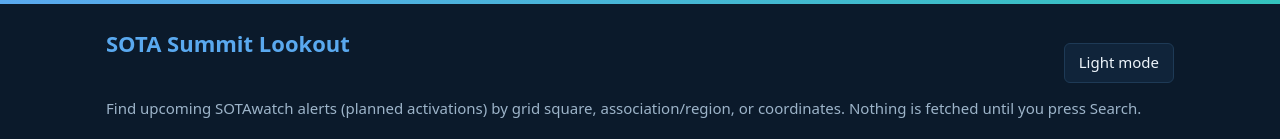
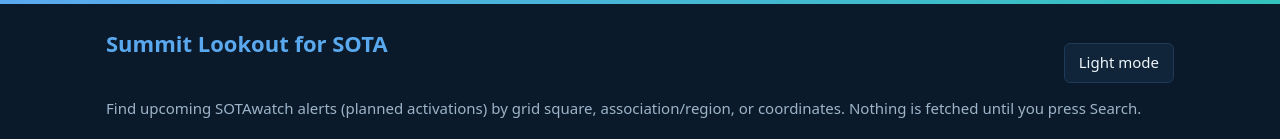
Before and after one commit to marracci/sota-near-me, a plain HTML site: page docs/index.html in a window 1280 px wide. Shown: the top 139 px of the page. Drawn offline with Linux system fonts and the light colour scheme.

Commit message:
site updates v2

```diff
--- a/docs/index.html
+++ b/docs/index.html
@@ -1,18 +1,20 @@
 <!DOCTYPE html>
 <html lang="en" data-theme="dark">
 <head>
+
 <meta charset="utf-8">
 <meta name="viewport" content="width=device-width, initial-scale=1">
 <!-- Security: only this site's own scripts/styles run; network access is limited to the SOTA APIs and OpenTopoMap tiles. -->
 <meta http-equiv="Content-Security-Policy" content="default-src 'none'; script-src 'self'; style-src 'self'; img-src 'self' data: https://a.tile.opentopomap.org https://b.tile.opentopomap.org https://c.tile.opentopomap.org; connect-src https://api-db2.sota.org.uk https://api2.sota.org.uk https://api.sotl.as; base-uri 'none'; form-action 'none'; object-src 'none'">
 <meta name="referrer" content="strict-origin-when-cross-origin">
-<title>SOTA Summit Alert</title>
+<title>Summit Lookout for SOTA</title>
 <link rel="stylesheet" href="css/styles.css">
+<link rel="icon" type="image/x-icon" href="/css/favicon.ico">
 </head>
 <body>
 <main>
   <div class="head">
-    <h1>SOTA Summit Lookout</h1>
+    <h1>Summit Lookout for SOTA</h1>
     <p><button type="button" id="themeBtn" aria-label="Toggle dark mode">Dark mode</button></p>
   </div>
   <p class="sub">Find upcoming SOTAwatch alerts (planned activations) by grid square, association/region, or coordinates. Nothing is fetched until you press Search.</p>
```
Also changed, not shown: docs/css/favicon.ico (added), 1 other file.
